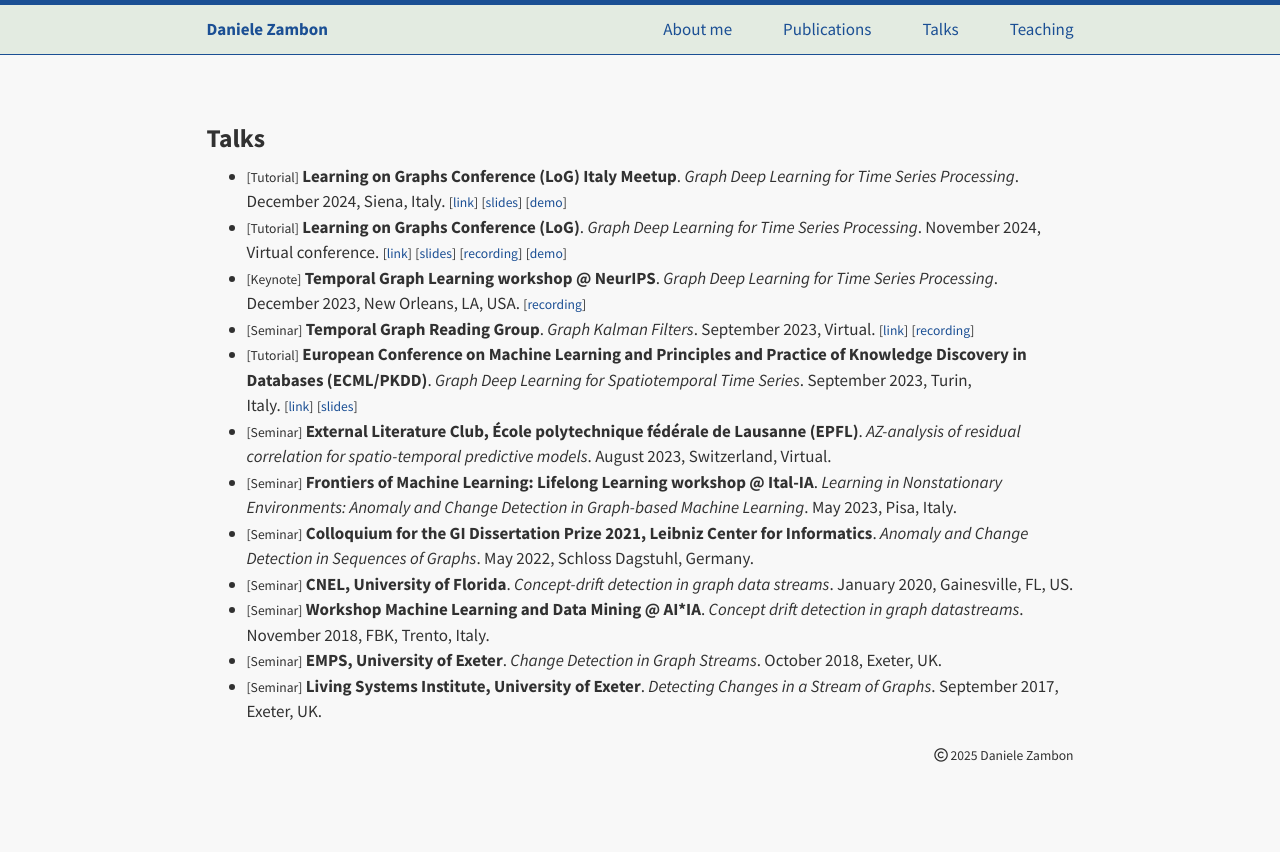
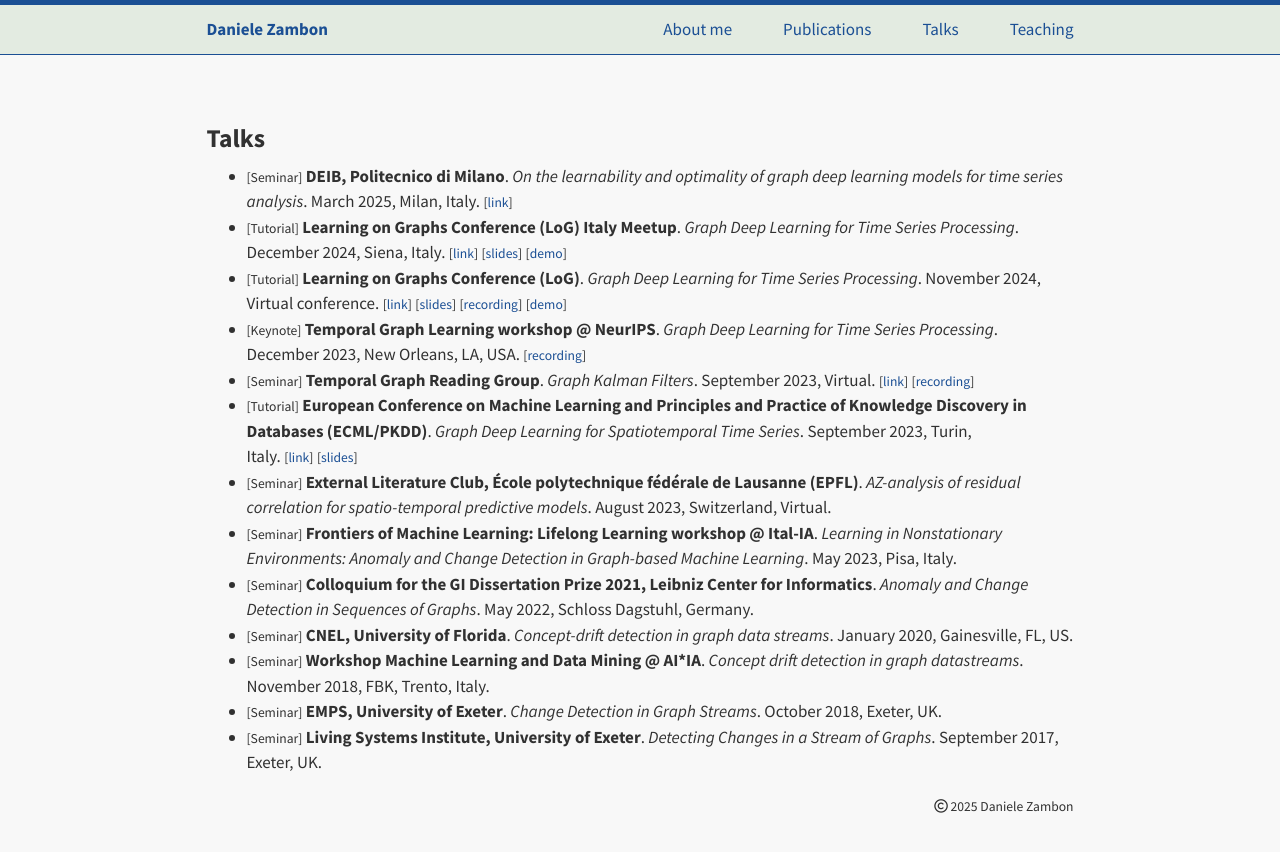
Before and after one commit to dzambon/dzambon.github.io, a Jekyll site: the page built from talks.md, in a window 1280 px wide. Shown: the top 852 px of the page. Built offline with Jekyll 4.4.1, drawn with Linux system fonts in a browser that asks for light colours; nearby versions of some CDN libraries; a style sheet for code colours, icons or effects is not loaded.

Commit message:
added talk at DEIB, and fix to LoG tutorial link to youtube

```diff
--- a/_data/talks.yaml
+++ b/_data/talks.yaml
@@ -9,6 +9,13 @@
   #   video:
 # Seminars
 talks:
+  -
+    venue: DEIB, Politecnico di Milano
+    city: Milan, Italy
+    date: 2025-03-11
+    title: On the learnability and optimality of graph deep learning models for time series analysis
+    type: Seminar
+    url: https://www.deib.polimi.it/eng/events/details/3099
   -
     venue: Temporal Graph Learning workshop @ NeurIPS
     city: New Orleans, LA, USA
@@ -60,7 +67,8 @@ talks:
     title: Graph Deep Learning for Time Series Processing
     type: Tutorial
     url: https://gmlg.ch/tutorials/graph-based-processing/log-2024
-    video: https://www.youtube.com/watch?v=SqBGB3b3-UQ
+    # video: https://www.youtube.com/watch?v=SqBGB3b3-UQ
+    video: https://youtu.be/fU3PNKDL5OY
     slides: https://gmlg.ch/tutorials/graph-based-processing/pdf/2024_gdl4tsp_log_handout.pdf
     demo: https://colab.research.google.com/drive/1F510uMFU1_j86R7u873lqZ4u3Oa-qC_L?usp=sharing
   -
```
